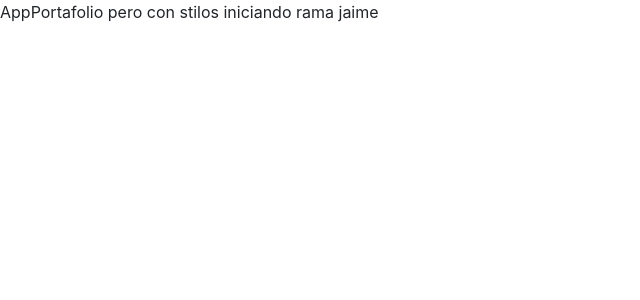
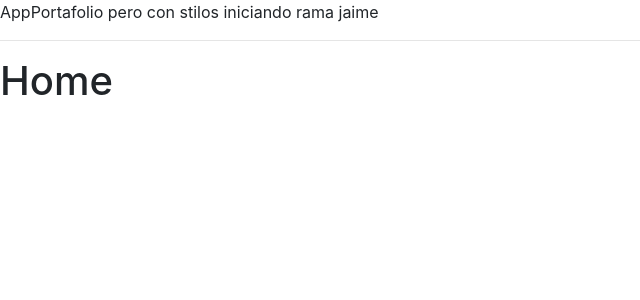
Before and after one commit to JaimeIngenia/PortafolioFrontEnd, a React (Vite) app: page / in a window 1280 px wide. Shown: the top 300 px of the page, without its empty margins (0-640 px from the left). Built offline with nearby package versions, Linux system fonts and the light colour scheme.

Commit message:
Commit 2 Rutas listas

```diff
--- a/package.json
+++ b/package.json
@@ -10,7 +10,8 @@
   },
   "dependencies": {
     "react": "^18.2.0",
-    "react-dom": "^18.2.0"
+    "react-dom": "^18.2.0",
+    "react-router-dom": "^6.4.3"
   },
   "devDependencies": {
     "@types/react": "^18.0.24",
--- a/src/main.jsx
+++ b/src/main.jsx
@@ -1,9 +1,14 @@
 import React from 'react'
 import ReactDOM from 'react-dom/client'
 import { AppPortafolio } from './AppPortafolio'
+import { AppRouter } from './routes/AppRouter'
 
 ReactDOM.createRoot(document.getElementById('root')).render(
   <React.StrictMode>
-    <AppPortafolio/>
+
+      <AppPortafolio/>
+      <hr />
+      <AppRouter/>
+
   </React.StrictMode>
 )
--- /dev/null
+++ b/src/routes/AppRouter.jsx
@@ -0,0 +1,13 @@
+import React from 'react'
+import { BrowserRouter, Route, Routes } from 'react-router-dom'
+
+export const AppRouter = () => {
+  return (
+    <BrowserRouter>
+        <Routes>
+            <Route path="/" element={<h1>Home</h1>} />
+            <Route path="login" element={<h1>Login</h1>} />
+        </Routes>
+    </BrowserRouter>
+  )
+}
```
Also changed, not shown: 1 other file (tests, documents, lock files or other folders).
